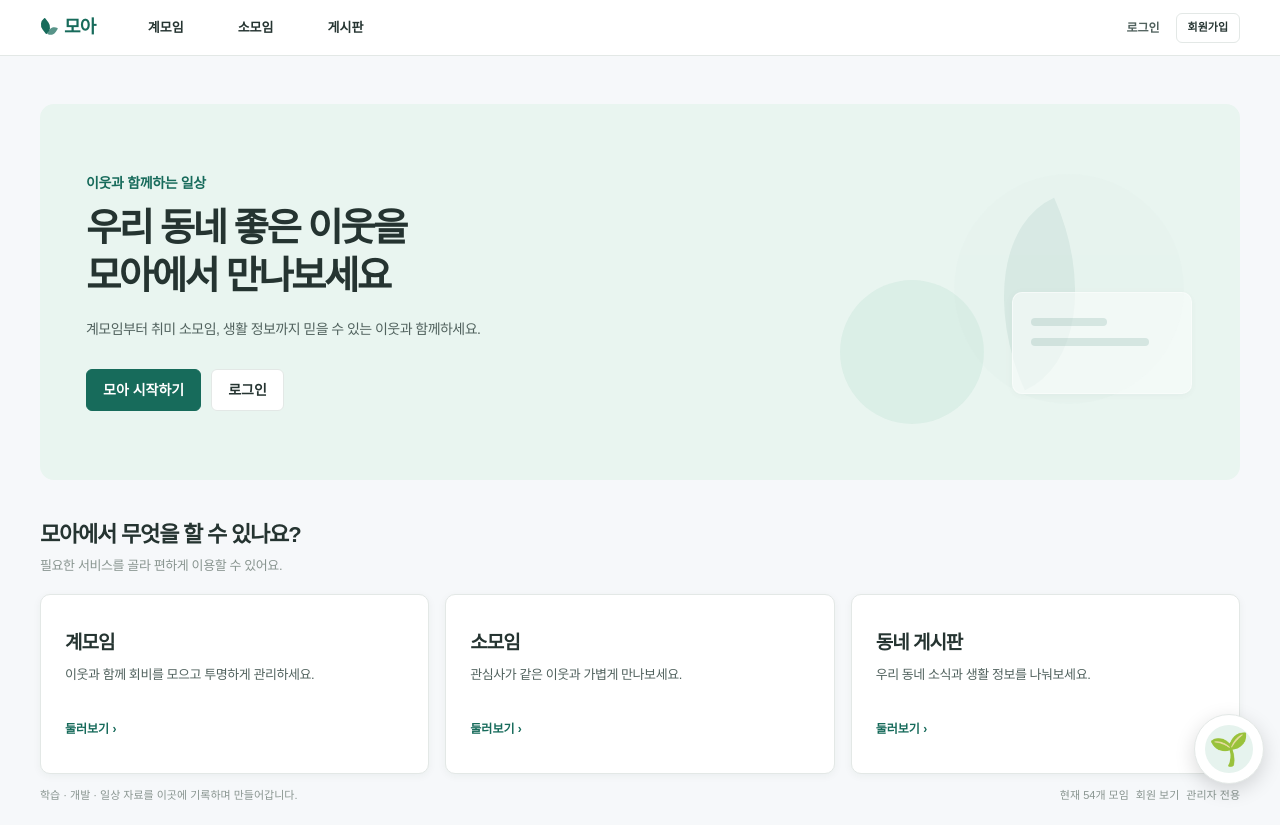
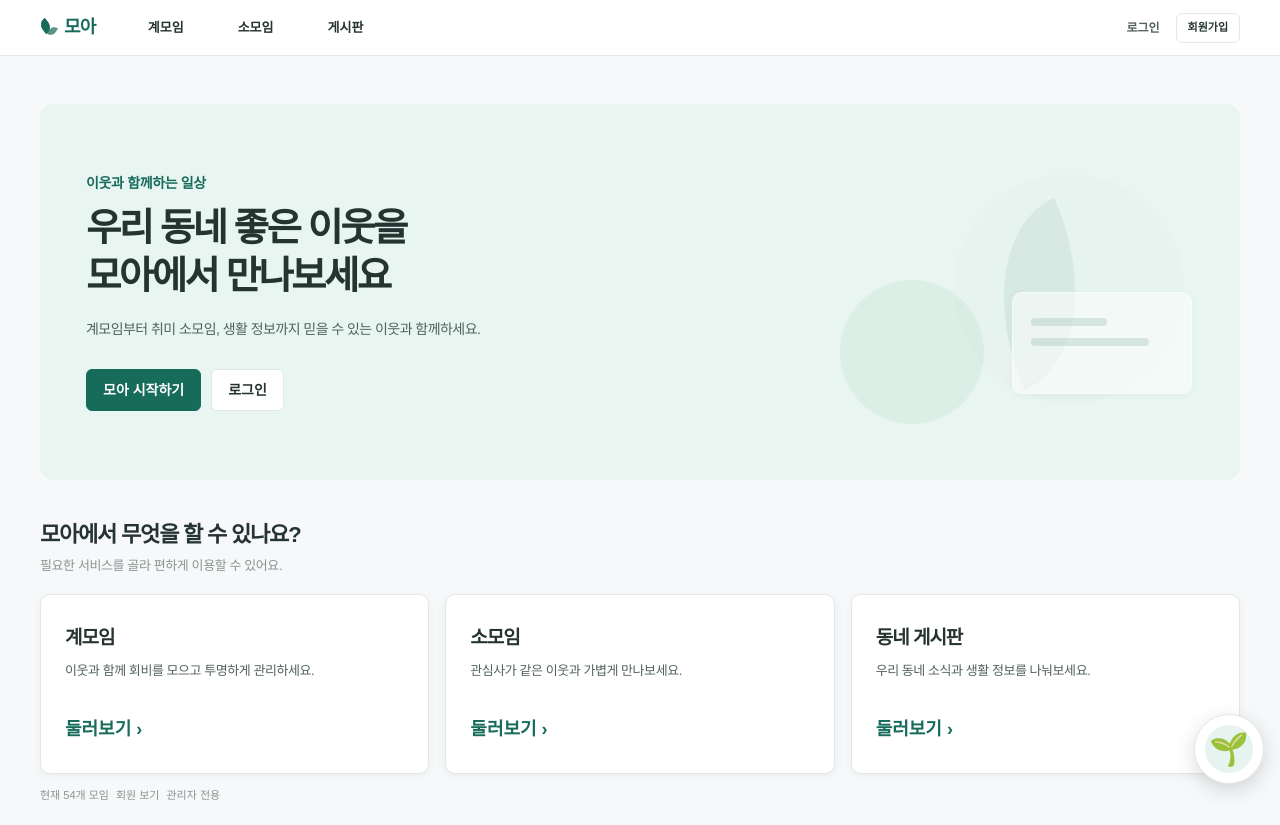
Before and after one commit to siiiha/final_project_moa, a React (Vite) app in the folder front/: page / in a window 1280 px wide. Built offline with nearby package versions, Linux system fonts and the light colour scheme.

Commit message:
style: 메인 서비스 카드 hover 효과 및 둘러보기 가독성 개선

```diff
--- a/front/src/components/home/ServiceCard.jsx
+++ b/front/src/components/home/ServiceCard.jsx
@@ -11,6 +11,24 @@ const Card = styled.article`
   border: 1px solid ${({ theme }) => theme.colors.border};
   border-radius: ${({ theme }) => theme.radius.md};
   box-shadow: ${({ theme }) => theme.shadow.card};
+    /* AI작성: 카드에 은은한 강조 효과를 적용합니다. */
+  transition: border-color 180ms ease, box-shadow 180ms ease;
+
+  @media (hover: hover) {
+    &:hover {
+      border-color: ${({ theme }) => theme.colors.primary};
+      box-shadow: 0 6px 18px rgb(22 110 92 / 10%);
+    }
+  }
+
+  &:focus-within {
+    border-color: ${({ theme }) => theme.colors.primary};
+  }
+
+  @media (prefers-reduced-motion: reduce) {
+    transition: none;
+  }
+
 `;
 const Title = styled.h3`
   color: ${({ theme }) => theme.colors.text};
@@ -33,7 +51,7 @@ const MoreButton = styled(Link)`
   color: ${({ theme }) => theme.colors.primary};
   background: transparent;
   border: 0;
-  font-size: 12px;
+  font-size: 18px;
   font-weight: 700;
   &:hover {
     text-decoration: underline;
--- a/front/src/pages/HomePage.jsx
+++ b/front/src/pages/HomePage.jsx
@@ -70,7 +70,6 @@ function HomePage() {
         </CardGrid>
       </Services>
       <Footer>
-        <span>학습 · 개발 · 일상 자료를 이곳에 기록하며 만들어갑니다.</span>
         <div>
           <a href="#current-gatherings">현재 54개 모임</a>
           <a href="#members">회원 보기</a>
```
